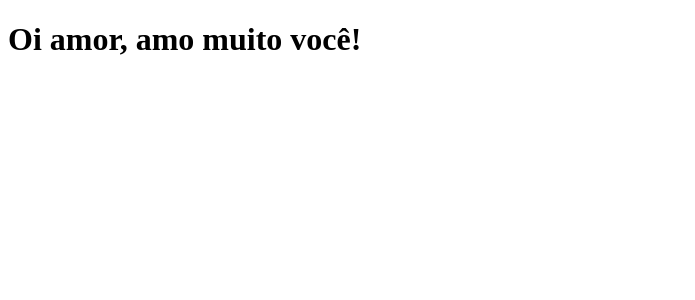
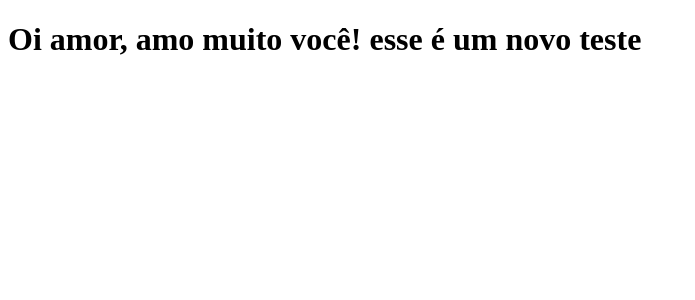
Before and after one commit to jndrsn/clone-tabnews, a Next.js app: page / in a window 1280 px wide. Shown: the top 300 px of the page, without its empty margins (0-695 px from the left). Built offline with nearby package versions, Linux system fonts and the light colour scheme.

Commit message:
atualiza mensagem

```diff
--- a/pages/index.js
+++ b/pages/index.js
@@ -1,5 +1,5 @@
 function Home() {
-  return <h1>Oi amor, amo muito você!</h1>;
+  return <h1>Oi amor, amo muito você! esse é um novo teste</h1>;
 }
 
 function teste() {
```
